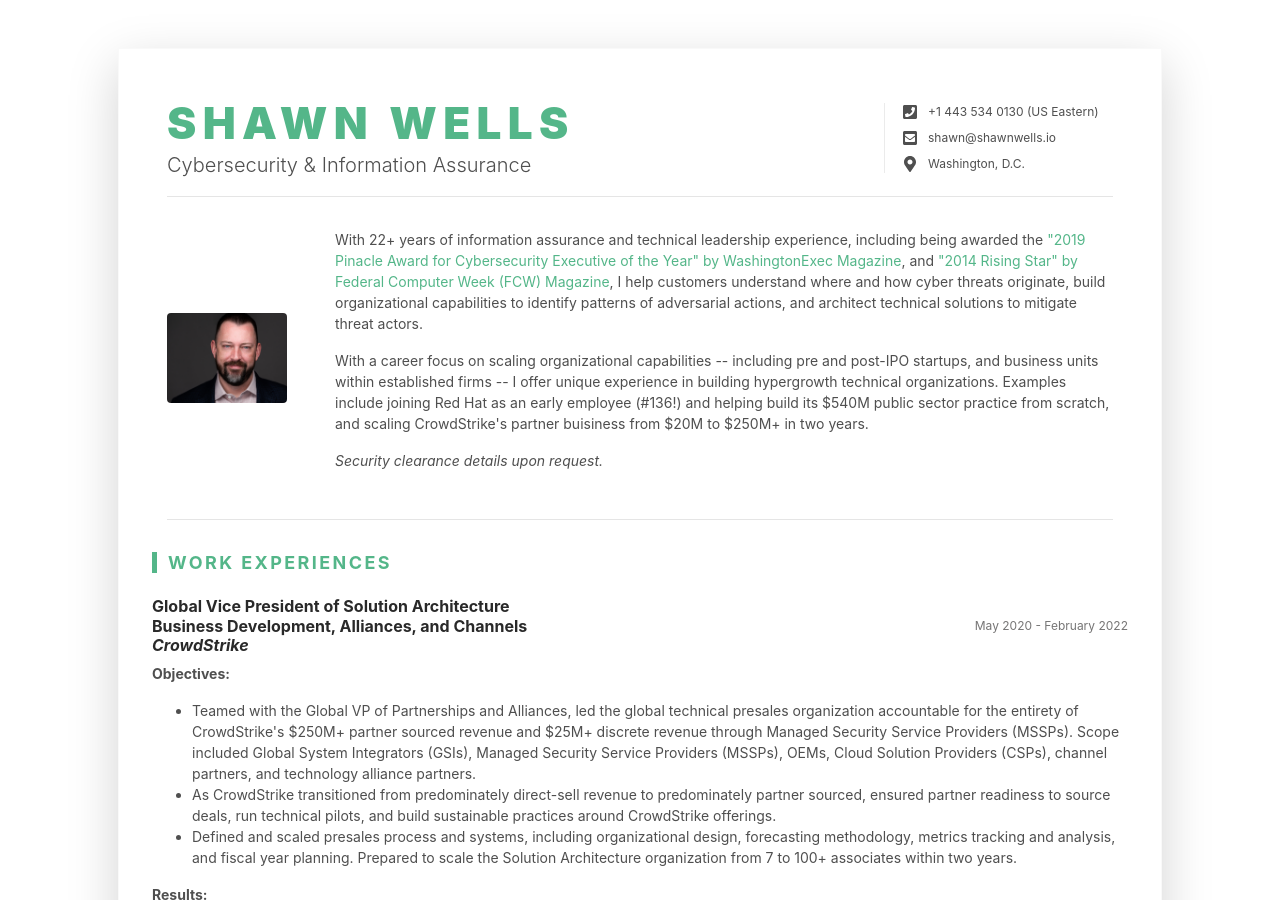
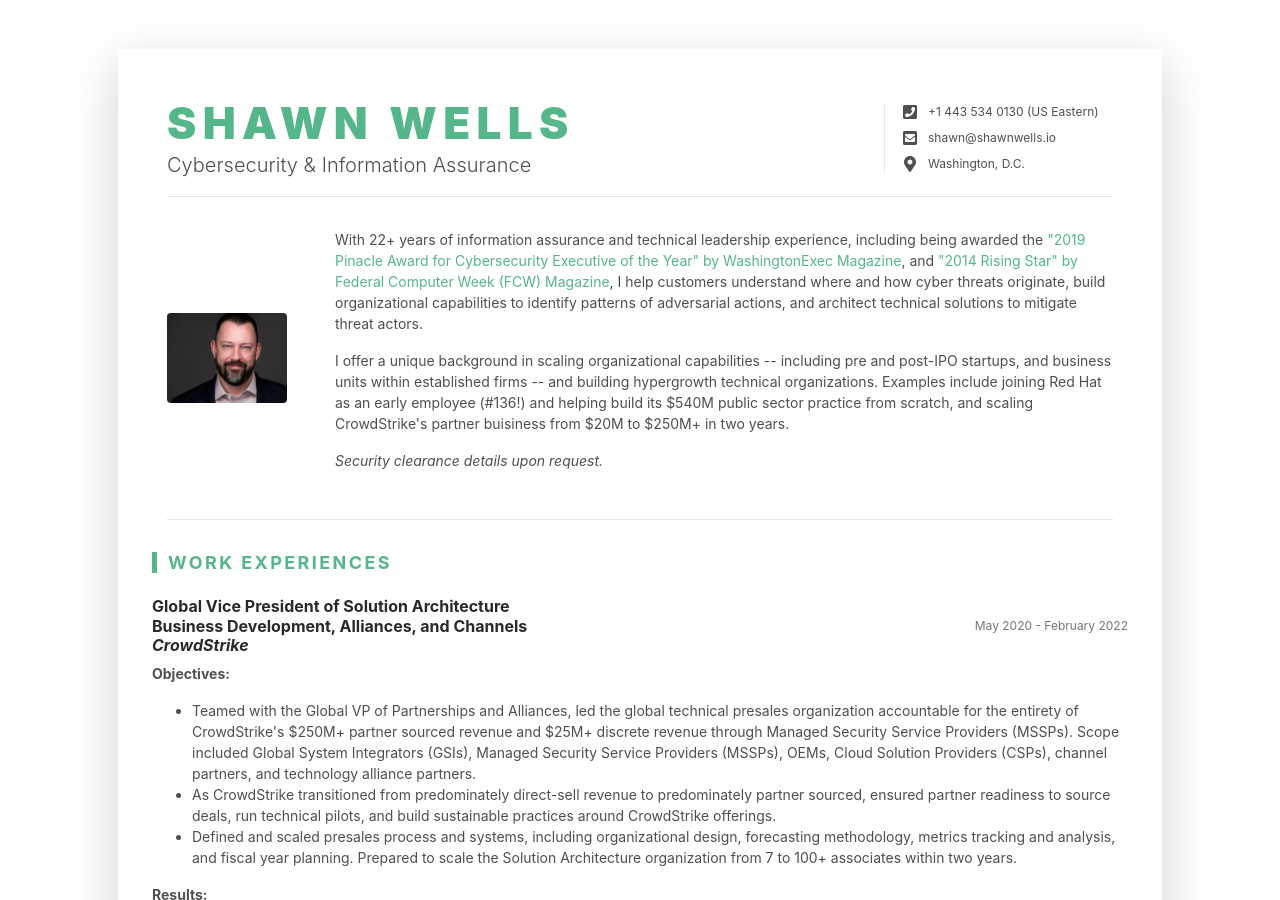
Before and after one commit to shawndwells/shawnwells.io, a Jekyll site: the page resume.html, which Jekyll copies as it is, in a window 1280 px wide and 900 px high. Built offline with Jekyll 4.4.1, drawn with Linux system fonts in a browser that asks for light colours; nearby versions of some CDN libraries.

Commit message:
clarify offer statement

```diff
--- a/resume.html
+++ b/resume.html
@@ -65,9 +65,10 @@
 									build organizational capabilities to identify patterns of adversarial actions, and
 									architect technical solutions to mitigate threat actors.</p>
 
-							<p>With a career focus on scaling organizational capabilities -- including pre and post-IPO startups, and business units within established firms --
-								I offer unique experience in building hypergrowth technical organizations. Examples include joining Red Hat as an early employee
-								(#136!) and helping build its $540M public sector practice from scratch, and scaling CrowdStrike's partner buisiness from $20M to $250M+ in two years.</p>
+							<p>I offer a unique background in scaling organizational capabilities -- including pre and post-IPO startups,
+								and business units within established firms -- and building hypergrowth technical organizations.
+								Examples include joining Red Hat as an early employee (#136!) and helping build its $540M public
+								sector practice from scratch, and scaling CrowdStrike's partner buisiness from $20M to $250M+ in two years.</p>
 
 							<p><i>Security clearance details upon request.</i></p>
 						</div>
```
